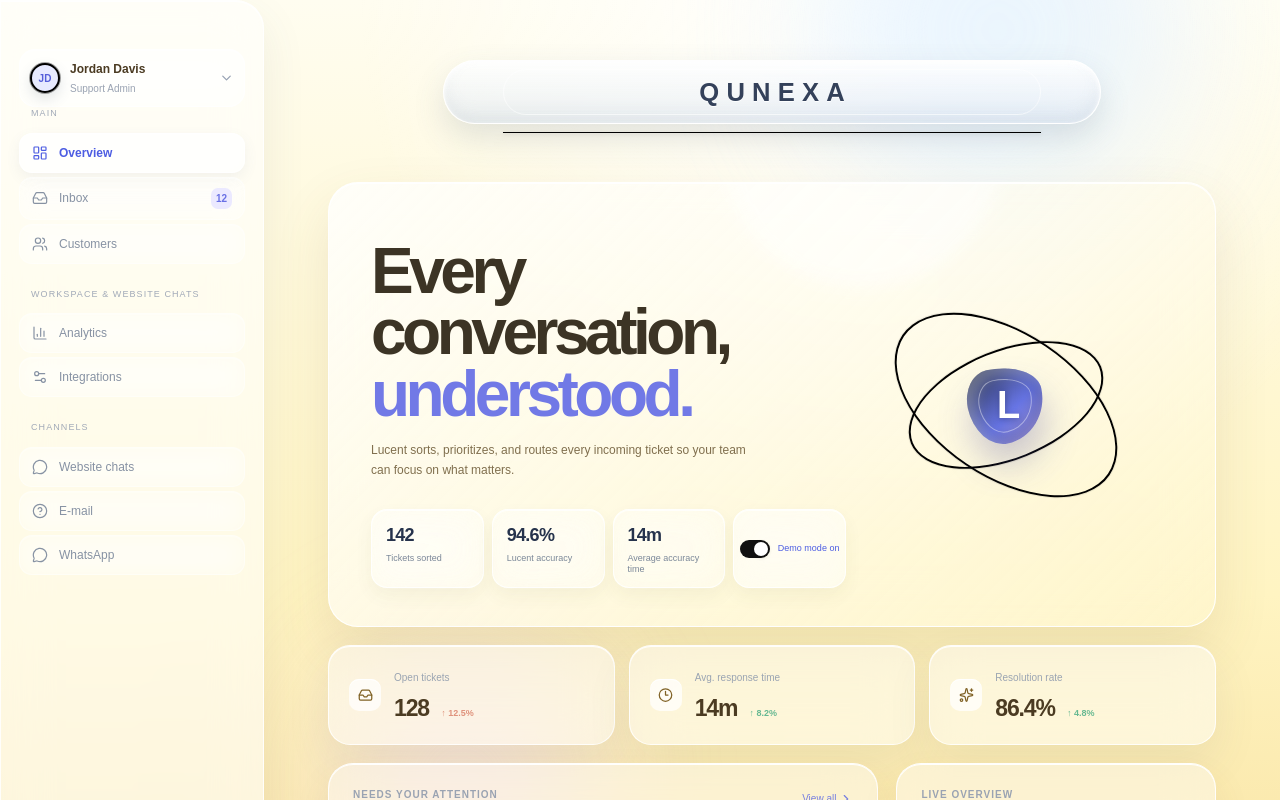
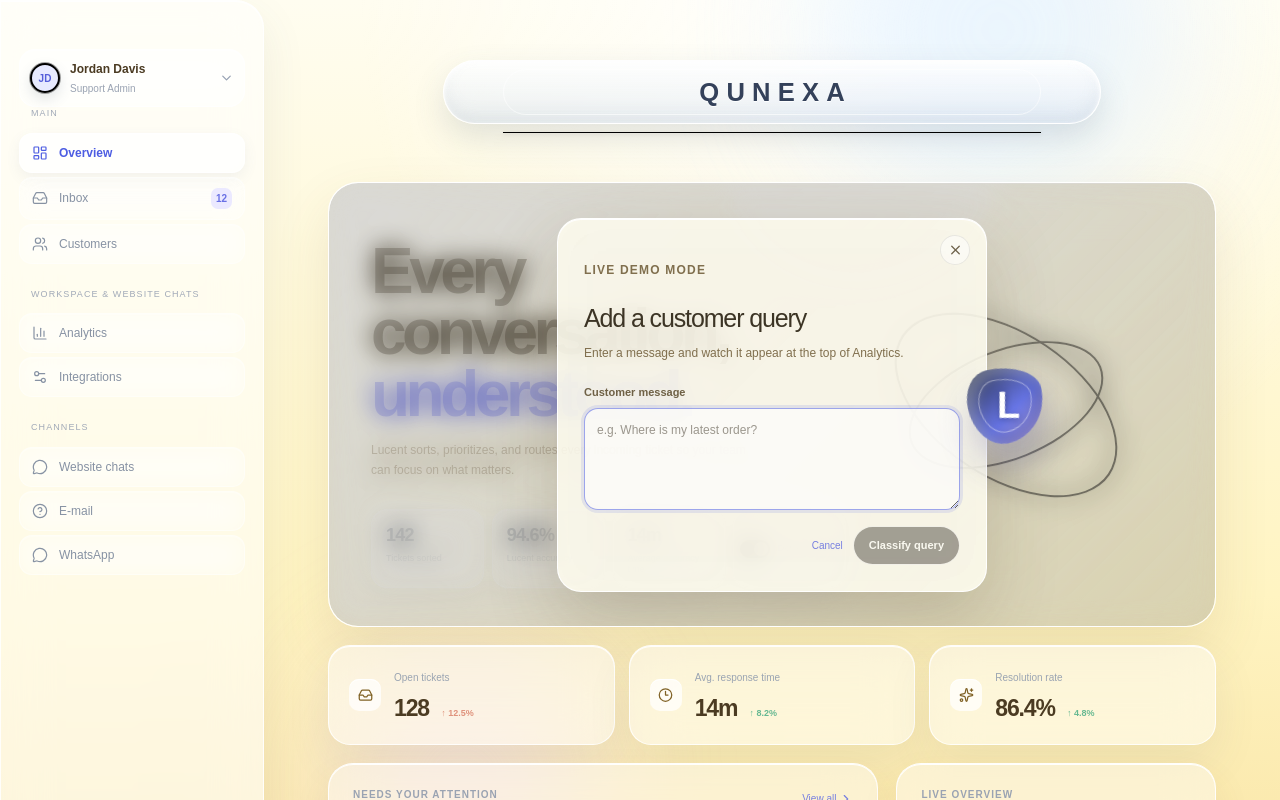
Before and after one commit to G-Deepesh/support-ticket-classifier-design, a Next.js app: page / in a window 1280 px wide. Both pictures are taken after a click on the switch "Demo mode off". Shown: the top 800 px of the page. Built offline with nearby package versions, Linux system fonts and the light colour scheme.

Commit message:
feat: add demo dialog UI and interaction logic
V0-Chat-Id: vdQpqlTGUPk

```diff
--- a/app/globals.css
+++ b/app/globals.css
@@ -22,6 +22,21 @@ button { font: inherit; }
 .hero-metrics strong { color: #26334c; font-size: 18px; letter-spacing: -.04em; }
 .hero-metrics span { color: #7b8798; font-size: 9px; line-height: 1.25; }
 @media (max-width: 600px) { .hero-metrics { grid-template-columns: 1fr; max-width: 220px; } }
+.demo-dialog-backdrop { position: fixed; inset: 0; z-index: 20; display: grid; place-items: center; padding: 20px; background: rgba(53, 47, 30, .18); backdrop-filter: blur(12px); -webkit-backdrop-filter: blur(12px); }
+.demo-dialog { position: relative; width: min(100%, 430px); padding: 26px; border-radius: 24px; background: rgba(255, 253, 239, .88); border-color: rgba(255,255,255,.96); box-shadow: 0 28px 70px rgba(82, 66, 30, .22), inset 0 1px 0 rgba(255,255,255,.95); }
+.demo-dialog h3 { margin: 7px 0 6px; color: #3c3425; font-size: 25px; letter-spacing: -.045em; }
+.demo-dialog > p:not(.eyebrow) { margin: 0 0 20px; color: #806f4e; font-size: 12px; line-height: 1.5; }
+.demo-dialog-close { position: absolute; top: 16px; right: 16px; display: grid; place-items: center; width: 30px; height: 30px; border: 1px solid rgba(0,0,0,.08); border-radius: 50%; background: rgba(255,255,255,.52); color: #6e624b; cursor: pointer; }
+.demo-dialog-close svg { width: 15px; }
+.demo-dialog form { display: flex; flex-direction: column; gap: 8px; }
+.demo-dialog label { color: #6f6146; font-size: 11px; font-weight: 700; }
+.demo-dialog textarea { min-height: 102px; resize: vertical; padding: 12px; border: 1px solid rgba(255,255,255,.95); border-radius: 14px; outline: none; background: rgba(255,255,255,.62); color: #3c3425; font: inherit; font-size: 12px; box-shadow: inset 0 1px 3px rgba(108,88,43,.05); }
+.demo-dialog textarea:focus { border-color: rgba(77,93,226,.55); box-shadow: 0 0 0 3px rgba(77,93,226,.12); }
+.demo-dialog-actions { display: flex; justify-content: flex-end; align-items: center; gap: 10px; margin-top: 8px; }
+.demo-submit { border: 1px solid rgba(255,255,255,.9); border-radius: 999px; padding: 10px 15px; background: #2f2b24; color: #fff; font-size: 11px; font-weight: 700; cursor: pointer; }
+.demo-submit:disabled { cursor: not-allowed; opacity: .42; }
+.demo-submit:not(:disabled):hover { background: #4d5de2; }
+@media (max-width: 600px) { .demo-dialog { padding: 22px; } }
 .user-avatar { border: 2px solid #000; box-shadow: 0 0 0 1px rgba(0,0,0,.35), 0 6px 14px rgba(74,91,115,.16); }
 @media (max-width: 900px) { .sidebar { position:fixed; left:0; top:0; transform:translateX(-100%); transition:transform .25s ease; box-shadow:20px 0 50px rgba(61,74,100,.15); }.sidebar-open { transform:translateX(0); }.sidebar-overlay { display:block; position:fixed; inset:0; border:0; background:rgba(73,84,105,.22); backdrop-filter:blur(4px); z-index:3; }.close-sidebar { display:grid; margin-left:auto; }.mobile-topbar { display:flex; align-items:center; gap:12px; position:sticky; top:12px; z-index:2; margin:12px 16px 0; padding:8px; border-radius:16px; }.mobile-title { font-weight:650; font-size:12px; flex:1; }.content-area { padding:20px 16px 20px; }.content-header { margin:25px 0 25px; }.header-actions .search-button { display:none; }.hero-card { padding:28px 25px; }.hero-visual { opacity:.55; right:-80px; }.lower-grid { grid-template-columns:1fr; } }
 @media (max-width: 600px) { .content-header { flex-direction:column; gap:15px; }.header-actions { width:100%; }.stats-grid { grid-template-columns:1fr; }.stat-card { padding:14px 17px; }.hero-card { min-height:330px; }.hero-copy { max-width:100%; }.hero-card h2 { font-size:36px; }.hero-visual { opacity:.3; right:-100px; top:55px; }.ticket-tag,.priority { display:none; }.tickets-card,.channels-card { padding:19px 16px; }.content-footer { flex-direction:column; gap:10px; }.mobile-topbar { margin-bottom:3px; } }
--- a/app/page.tsx
+++ b/app/page.tsx
@@ -61,12 +61,21 @@ export default function Page() {
   const [textStyle, setTextStyle] = useState('Modern')
   const [analyticsTickets, setAnalyticsTickets] = useState<AnalyticsTicket[]>(initialAnalyticsTickets)
   const [demoMode, setDemoMode] = useState(false)
+  const [demoDialogOpen, setDemoDialogOpen] = useState(false)
+  const [demoQuery, setDemoQuery] = useState('')
 
-  const addDemoTicket = () => setAnalyticsTickets((current) => [{ id: `#QX-${1050 + current.length}`, message: 'Demo ticket: delivery update needed', category: 'Order status', department: 'Operations', priority: 'Normal', reasoning: 'Demo classification added', status: 'Open' }, ...current])
+  const addDemoTicket = (message: string) => {
+    const cleanMessage = message.trim()
+    if (!cleanMessage) return
+    setAnalyticsTickets((current) => [{ id: `#QX-${1050 + current.length}`, message: cleanMessage, category: 'General inquiry', department: 'Support', priority: 'Normal', reasoning: 'Demo query classified in real time', status: 'Open' }, ...current])
+    setActive('Analytics')
+    setDemoQuery('')
+    setDemoDialogOpen(false)
+  }
   const toggleDemoMode = () => {
     setDemoMode((enabled) => {
       const nextEnabled = !enabled
-      if (nextEnabled) addDemoTicket()
+      setDemoDialogOpen(nextEnabled)
       return nextEnabled
     })
   }
@@ -132,6 +141,7 @@ export default function Page() {
                 <div><strong>14m</strong><span>Average accuracy time</span></div>
                 <button className={`demo-ticket-button hero-demo-button demo-toggle ${demoMode ? 'is-on' : ''}`} type="button" role="switch" aria-checked={demoMode} onClick={toggleDemoMode}><span className="demo-toggle-track" aria-hidden="true"><span /></span><span>{demoMode ? 'Demo mode on' : 'Demo mode off'}</span></button>
               </div>
+              {demoDialogOpen && <div className="demo-dialog-backdrop" role="presentation" onMouseDown={() => setDemoDialogOpen(false)}><div className="demo-dialog glass-panel" role="dialog" aria-modal="true" aria-labelledby="demo-dialog-title" onMouseDown={(event) => event.stopPropagation()}><button className="demo-dialog-close" type="button" aria-label="Close demo query" onClick={() => setDemoDialogOpen(false)}><X /></button><p className="eyebrow">Live demo mode</p><h3 id="demo-dialog-title">Add a customer query</h3><p>Enter a message and watch it appear at the top of Analytics.</p><form onSubmit={(event) => { event.preventDefault(); addDemoTicket(demoQuery) }}><label htmlFor="demo-query">Customer message</label><textarea id="demo-query" value={demoQuery} onChange={(event) => setDemoQuery(event.target.value)} placeholder="e.g. Where is my latest order?" autoFocus /><div className="demo-dialog-actions"><button className="text-button" type="button" onClick={() => setDemoDialogOpen(false)}>Cancel</button><button className="demo-submit" type="submit" disabled={!demoQuery.trim()}>Classify query</button></div></form></div></div>}
             </div>
             <div className="hero-visual" aria-hidden="true"><div className="orbit orbit-a" /><div className="orbit orbit-b" /><div className="lucent-logo"><span>L</span></div></div>
           </section>
```
